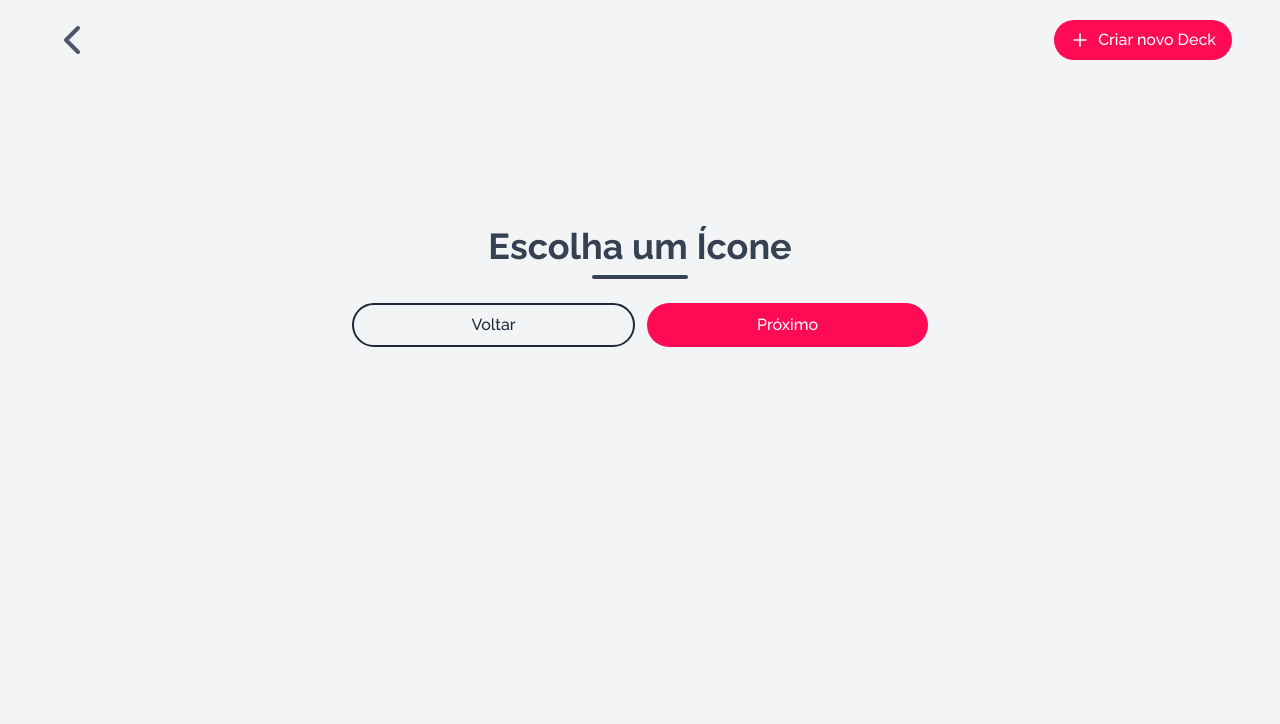
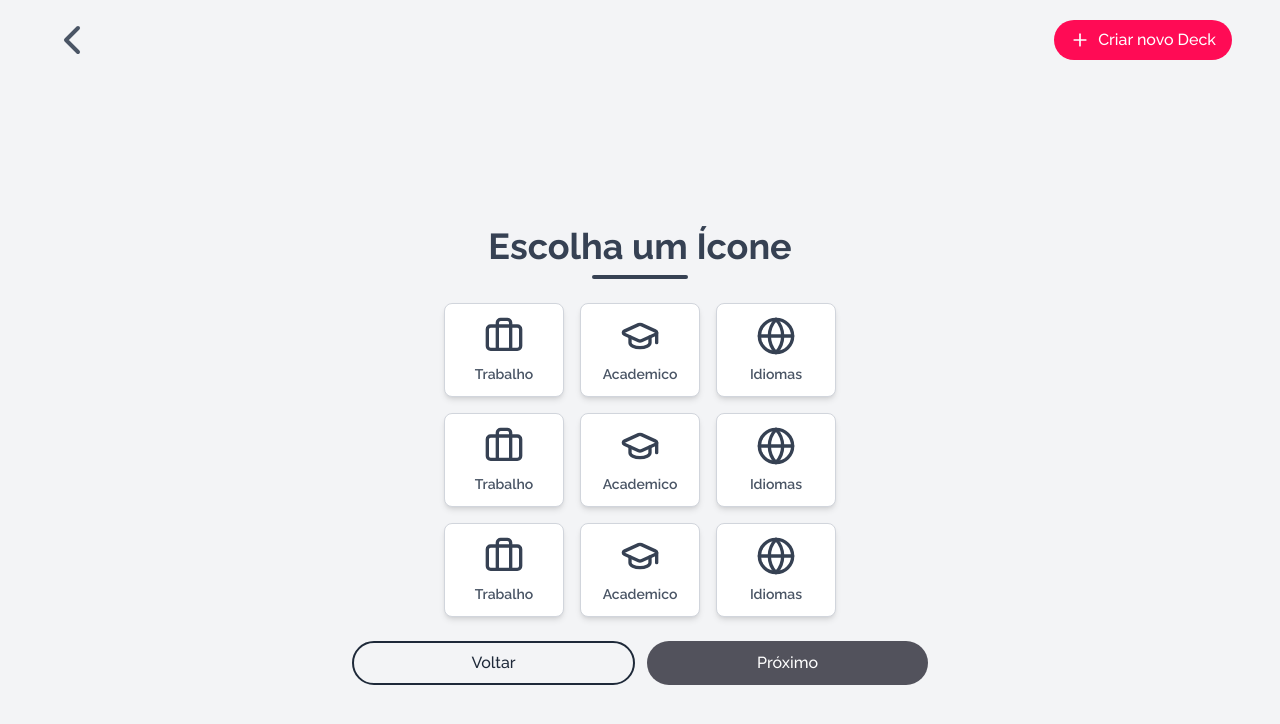
Before and after one commit to julioceno/memoriza, a Next.js app: page /decks/create/IconSelection in a window 1280 px wide. Shown: the top 724 px of the page. Built offline with nearby package versions, Linux system fonts and the light colour scheme.

Commit message:
feat: IconGridItem

```diff
--- a/src/app/decks/create/IconSelection/page.tsx
+++ b/src/app/decks/create/IconSelection/page.tsx
@@ -3,22 +3,23 @@
 import SectionTitle from '@/components/SectionTitle';
 import Button from '@/components/Button';
 import React, { useState } from 'react';
+import { Briefcase, Globe, GraduationCap } from 'lucide-react';
+import IconGrid from '@/components/IconsGrid';
+
 
 const IconSelectionPage: React.FC = () => {
     return (
         <div className="flex flex-col items-center justify-center">
-    <div className="mt-32 md:mt-40 flex flex-col gap-4 md:gap-6 w-full max-w-md md:max-w-xl">
-        <SectionTitle>
-            Escolha um Ícone
-        </SectionTitle>
+        <div className="mt-32 md:mt-40 flex flex-col justify-center items-center gap-4 md:gap-6 w-full max-w-md md:max-w-xl">
+            <SectionTitle>Escolha um Ícone</SectionTitle>
 
-        <div className="flex gap-3">
-            <Button full type='outlined'>
+            <IconGrid />
+
+            <div className="flex gap-3 w-full">
+                <Button full type="outlined">
                     Voltar
                 </Button>
-            <Button full>
-                Próximo
-            </Button>
+                <Button full disabled>Próximo</Button>
             </div>
         </div>
         </div>
--- /dev/null
+++ b/src/components/IconsGrid/components/IconGrridItem.tsx
@@ -0,0 +1,19 @@
+import React from "react";
+
+const IconGridItem = ({ icon, id, label, isSelected, onClick }: IIconGridItemProps) => {
+    return (
+        <button
+        onClick={() => onClick(id)}
+        className={`flex flex-col w-30 items-center justify-center p-3 rounded-lg shadow-md border bg-white ${
+            isSelected
+            ? "border-principal text-principal"
+            : "border-gray-300 text-gray-600"
+        } hover:border-principal hover:text-principal transition`}
+        >
+            <div className={`w-10 h-10 ${isSelected? "text-principal" : "text-gray-700"}`}>{React.cloneElement(icon, { className: "w-full h-full w" })}</div>
+            <span className={`mt-2 text-sm ${isSelected? 'font-bold' : 'font-semibold'}`}>{label}</span>
+        </button>
+    );
+}
+
+export default IconGridItem;
--- /dev/null
+++ b/src/components/IconsGrid/index.tsx
@@ -0,0 +1,42 @@
+'use client';
+
+import React, { useState } from 'react';
+import { Briefcase, Globe, GraduationCap } from 'lucide-react';
+import IconGridItem from './components/IconGrridItem';
+
+const icons = [
+    { id: 1, icon: <Briefcase />, label: "Trabalho" },
+    { id: 2, icon: <GraduationCap />, label: "Academico" },
+    { id: 3, icon: <Globe />, label: "Idiomas" },
+    { id: 4, icon: <Briefcase />, label: "Trabalho" },
+    { id: 5, icon: <GraduationCap />, label: "Academico" },
+    { id: 6, icon: <Globe />, label: "Idiomas" },
+    { id: 7, icon: <Briefcase />, label: "Trabalho" },
+    { id: 8, icon: <GraduationCap />, label: "Academico" },
+    { id: 9, icon: <Globe />, label: "Idiomas" },
+];
+
+const IconGrid: React.FC = () => {
+    const [selectedIcon, setSelectedIcon] = useState<number | null>(null);
+
+    const handleSelect = (id: number) => {
+        setSelectedIcon(id);
+    };
+
+    return (
+        <div className="grid grid-cols-3 gap-4 w-fit items-center justify-center">
+            {icons.map(({ id, icon, label }) => (
+                <IconGridItem
+                    key={id}
+                    id={id}
+                    icon={icon}
+                    label={label}
+                    isSelected={selectedIcon === id}
+                    onClick={() => handleSelect(id)}
+                />
+            ))}
+        </div>
+    );
+};
+
+export default IconGrid;
--- /dev/null
+++ b/src/components/IconsGrid/types.d.ts
@@ -0,0 +1,8 @@
+
+interface IIconGridItemProps {
+    id: number;
+    icon: React.JSX.Element;
+    label: string;
+    isSelected: boolean;
+    onClick: (id: number) => void;
+}
```
Lines whose indentation alone changed are shown as unchanged.
